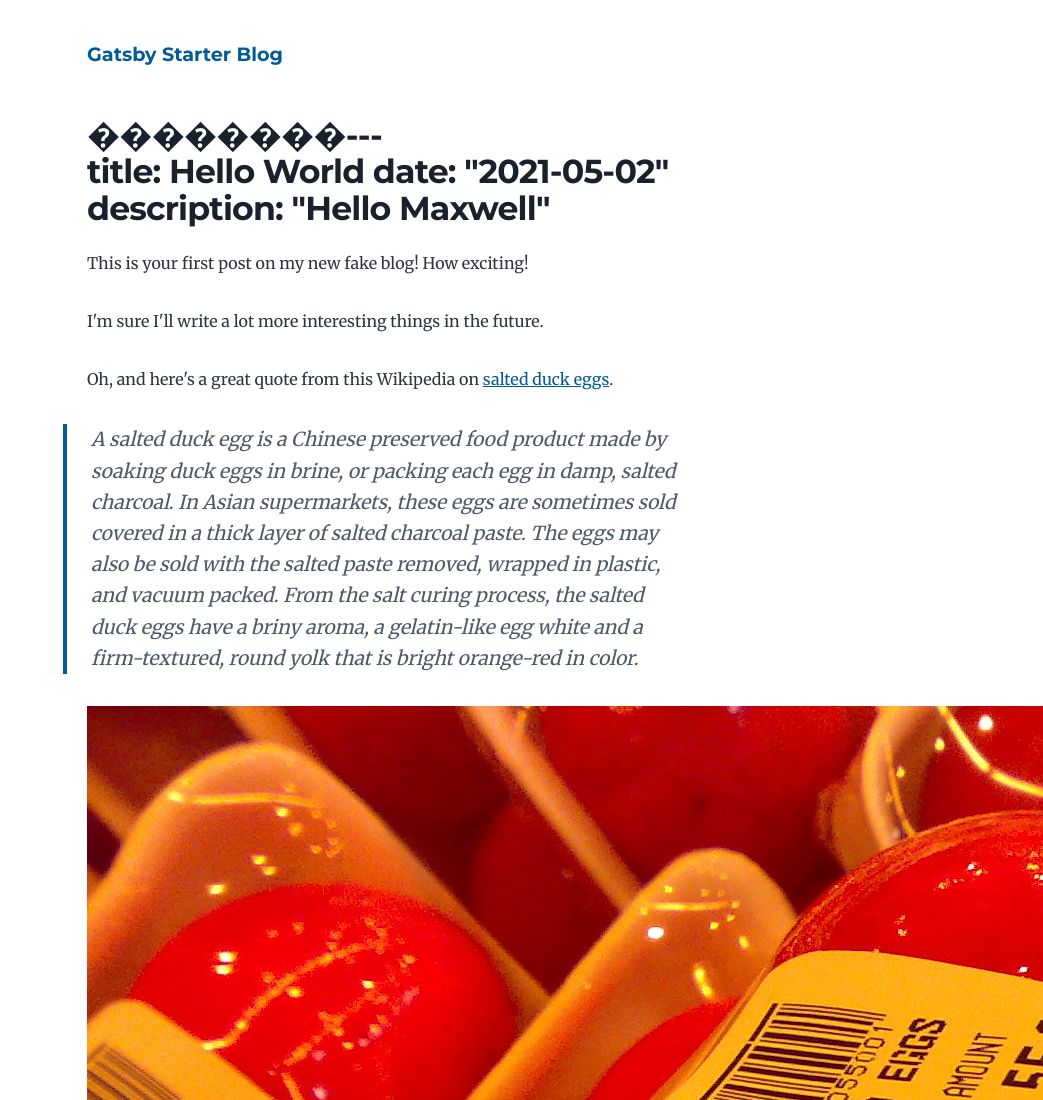
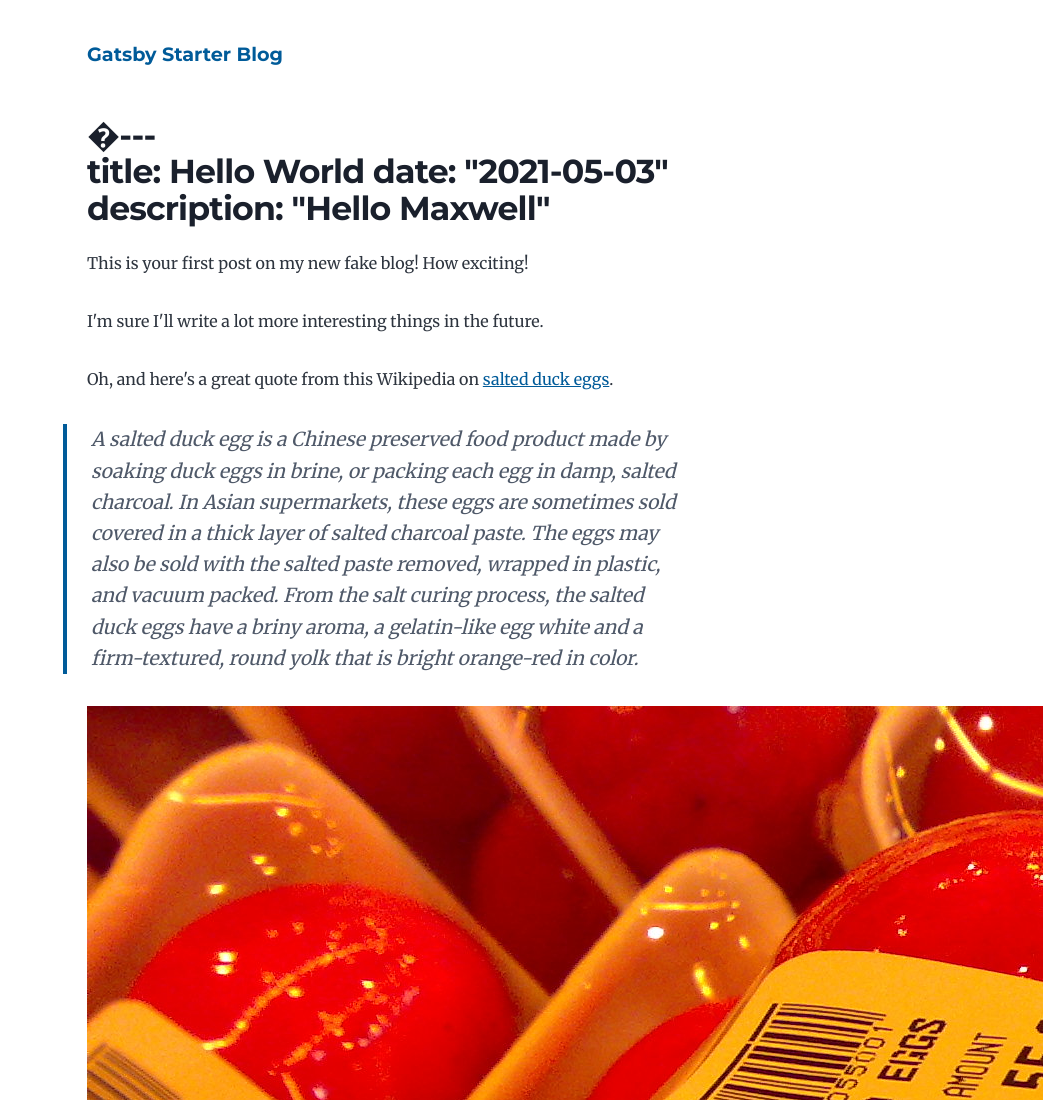
Before and after one commit to psmaxwell/learning_blog, a Gatsby site: page /hello-Maxwell/ in a window 1280 px wide. Shown: the top 1100 px of the page, without its empty margins (237-1280 px from the left). Built offline with nearby package versions, Linux system fonts and the light colour scheme; Gatsby itself is replaced by a stand-in of ours; some packages are replaced by stand-ins of ours.

Commit message:
modify the content for hello maxwell

```diff
--- a/content/blog/hello-Maxwell/index.md
+++ b/content/blog/hello-Maxwell/index.md
@@ -1,6 +1,6 @@
-﻿﻿﻿﻿﻿﻿﻿﻿---
+﻿---
 title: Hello World
-date: "2021-05-02"
+date: "2021-05-03"
 description: "Hello Maxwell"
 ---
 
```
